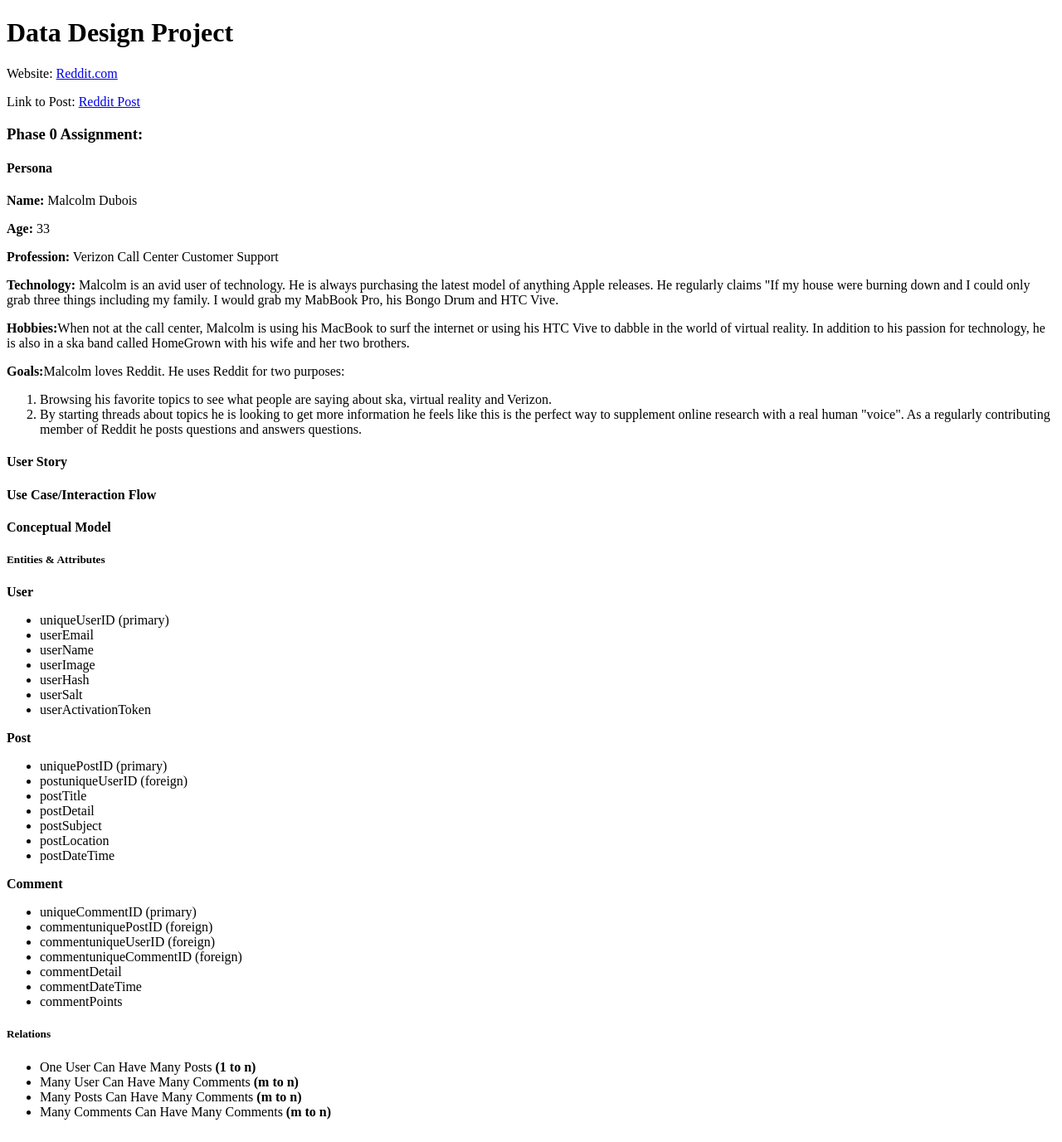
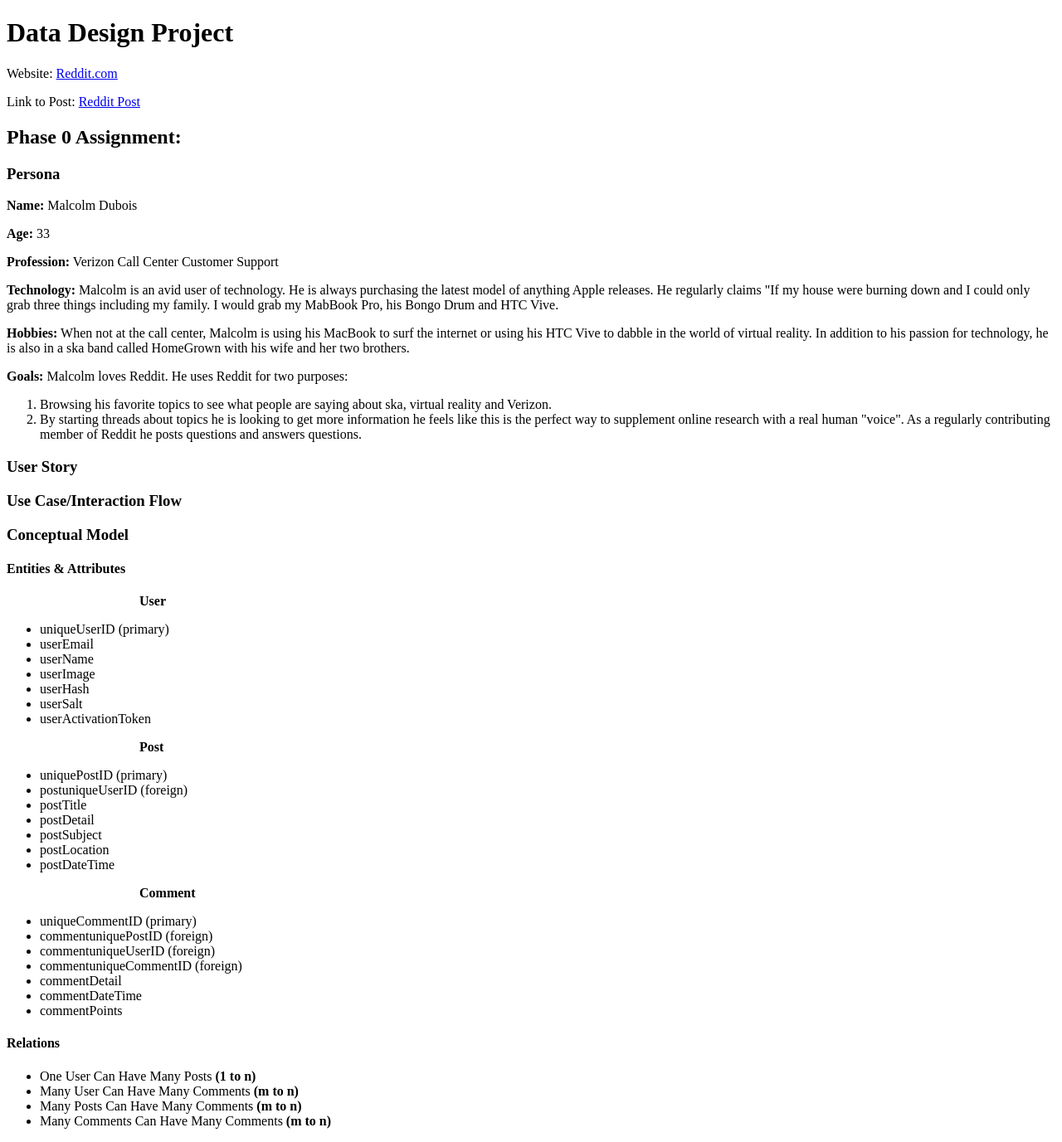
Before and after one commit to zachspangler/prework, a PHP site: page / in a window 1280 px wide. Shown: the whole page at 83% size. Before the commit the page ends 1350 px from the top, so only its background shows below. Run offline with PHP 8.4, Linux system fonts and the light colour scheme.

Commit message:
Added some formatting

```diff
--- a/index.php
+++ b/index.php
@@ -12,8 +12,8 @@
 				<p>Link to Post: <a href="https://www.reddit
 			.com/r/Albuquerque/comments/75q2kp/hows_verizon_tmobile_celldata_coverage_aibf_field/" target="_blank">Reddit
 					Post</a></p>
-				<h3>Phase 0 Assignment: </h3>
-					<h4>Persona</h4>
+				<h2>Phase 0 Assignment: </h2>
+					<h3>Persona</h3>
 						<p><strong>Name:</strong> Malcolm Dubois</p>
 						<p><strong>Age:</strong> 33</p>
 						<p><strong>Profession:</strong> Verizon Call Center Customer Support</p>
@@ -21,26 +21,27 @@
 							model of anything Apple releases. He regularly claims "If my house were burning down and
 							I could only grab three things including my family. I would grab my MabBook Pro, his Bongo Drum
 							and HTC Vive. </p>
-						<p><strong>Hobbies:</strong>When not at the call center, Malcolm is using his MacBook to surf the
+						<p><strong>Hobbies:</strong> When not at the call center, Malcolm is using his MacBook to surf the
 							internet or using his HTC Vive to dabble in the world of virtual reality. In addition to his
 							passion for technology, he is also in a ska band called HomeGrown with his wife and her two
 							brothers.</p>
-						<p><strong>Goals:</strong>Malcolm loves Reddit. He uses Reddit for two purposes:</p>
+						<p><strong>Goals:</strong> Malcolm loves Reddit. He uses Reddit for two purposes:</p>
 							<ol>
-								<li>Browsing his favorite topics to see what people are saying about ska, virtual reality and
+								<li> Browsing his favorite topics to see what people are saying about ska, virtual reality and
 									Verizon.</li>
-								<li>By starting threads about topics he is looking to get more information he feels like
+								<li> By starting threads about topics he is looking to get more information he feels like
 									this is the perfect way to supplement online research with a real human "voice". As a
 									regularly contributing member of Reddit he posts questions and answers questions.</li>
 							</ol>
-					<h4>User Story</h4>
+					<h3>User Story</h3>
 						<p></p>
-					<h4>Use Case/Interaction Flow</h4>
+					<h3>Use Case/Interaction Flow</h3>
 						<p></p>
-					<h4>Conceptual Model</h4>
-						<h5>Entities & Attributes</h5>
-							<p><strong>User</strong></p>
-								<ul>
+				<section>
+					<h3 class="section">Conceptual Model</h3>
+						<h4 class="title">Entities & Attributes</h4>
+							<p class="datadesigntitle"><strong>User</strong></p>
+								<ul class="datadesignlist">
 									<li>uniqueUserID (primary)</li>
 									<li>userEmail</li>
 									<li>userName</li>
@@ -49,8 +50,8 @@
 									<li>userSalt</li>
 									<li>userActivationToken</li>
 								</ul>
-							<p><strong>Post</strong></p>
-								<ul>
+							<p class="datadesigntitle"><strong>Post</strong></p>
+								<ul class="datadesignlist">
 									<li>uniquePostID (primary)</li>
 									<li>postuniqueUserID (foreign)</li>
 									<li>postTitle</li>
@@ -59,8 +60,8 @@
 									<li>postLocation</li>
 									<li>postDateTime</li>
 								</ul>
-							<p><strong>Comment</strong></p>
-								<ul>
+							<p class="datadesigntitle"><strong>Comment</strong></p>
+								<ul class="datadesignlist">
 									<li>uniqueCommentID (primary)</li>
 									<li>commentuniquePostID (foreign)</li>
 									<li>commentuniqueUserID (foreign)</li>
@@ -69,13 +70,14 @@
 									<li>commentDateTime</li>
 									<li>commentPoints</li>
 								</ul>
-						<h5>Relations</h5>
-							<ul>
+						<h4 class="title">Relations</h4>
+							<ul class="datadesignlist">
 								<li>One User Can Have Many Posts <strong>(1 to n)</strong></li>
 								<li>Many User Can Have Many Comments <strong>(m to n)</strong></li>
 								<li>Many Posts Can Have Many Comments <strong>(m to n)</strong></li>
 								<li>Many Comments Can Have Many Comments <strong>(m to n)</strong></li>
 							</ul>
+				</section>
 		</main>
 	</body>
 </html>
--- a/style.css
+++ b/style.css
@@ -0,0 +1,3 @@
+.datadesigntitle {
+	margin-left: 10em;
+}
```
